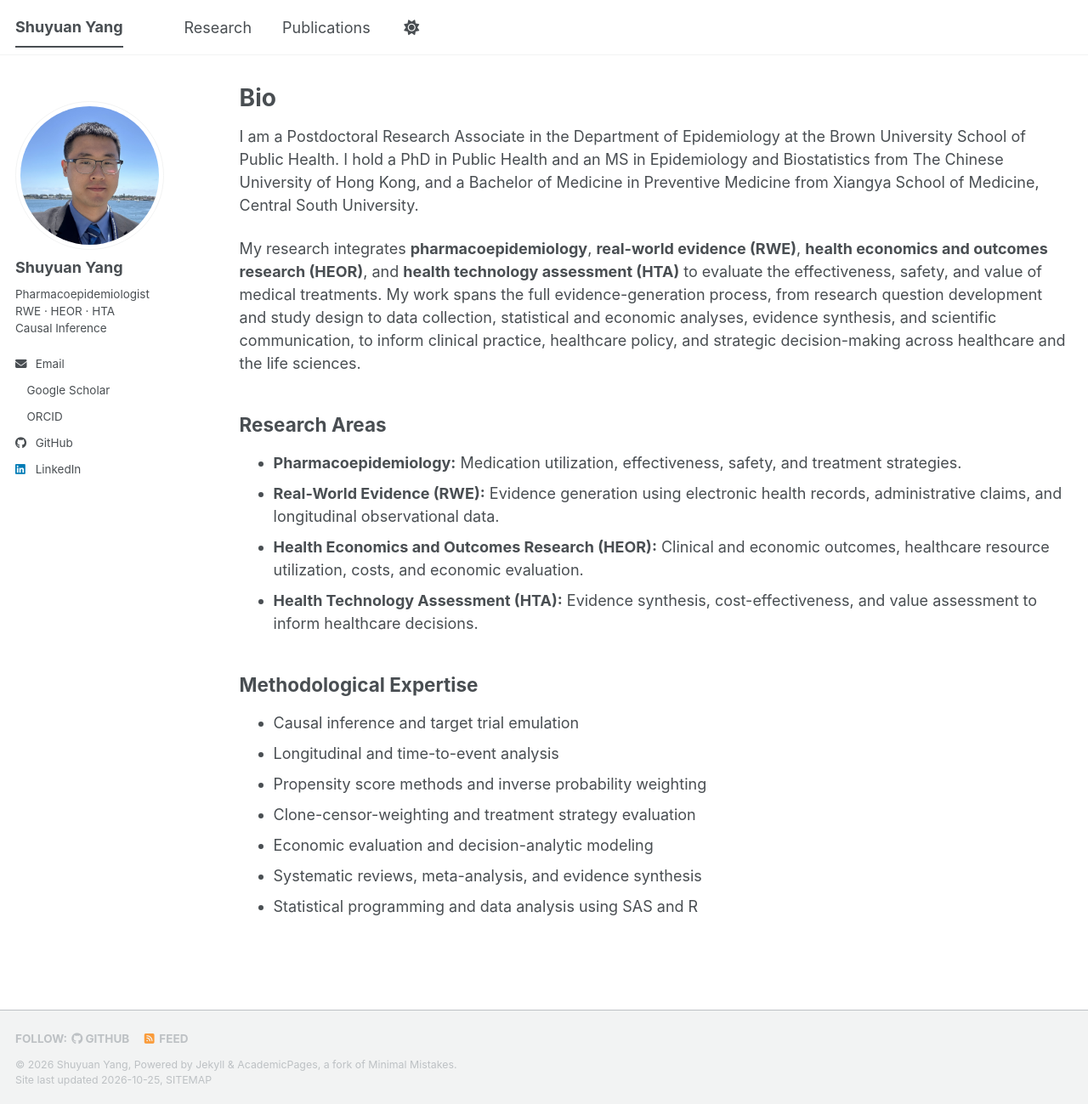
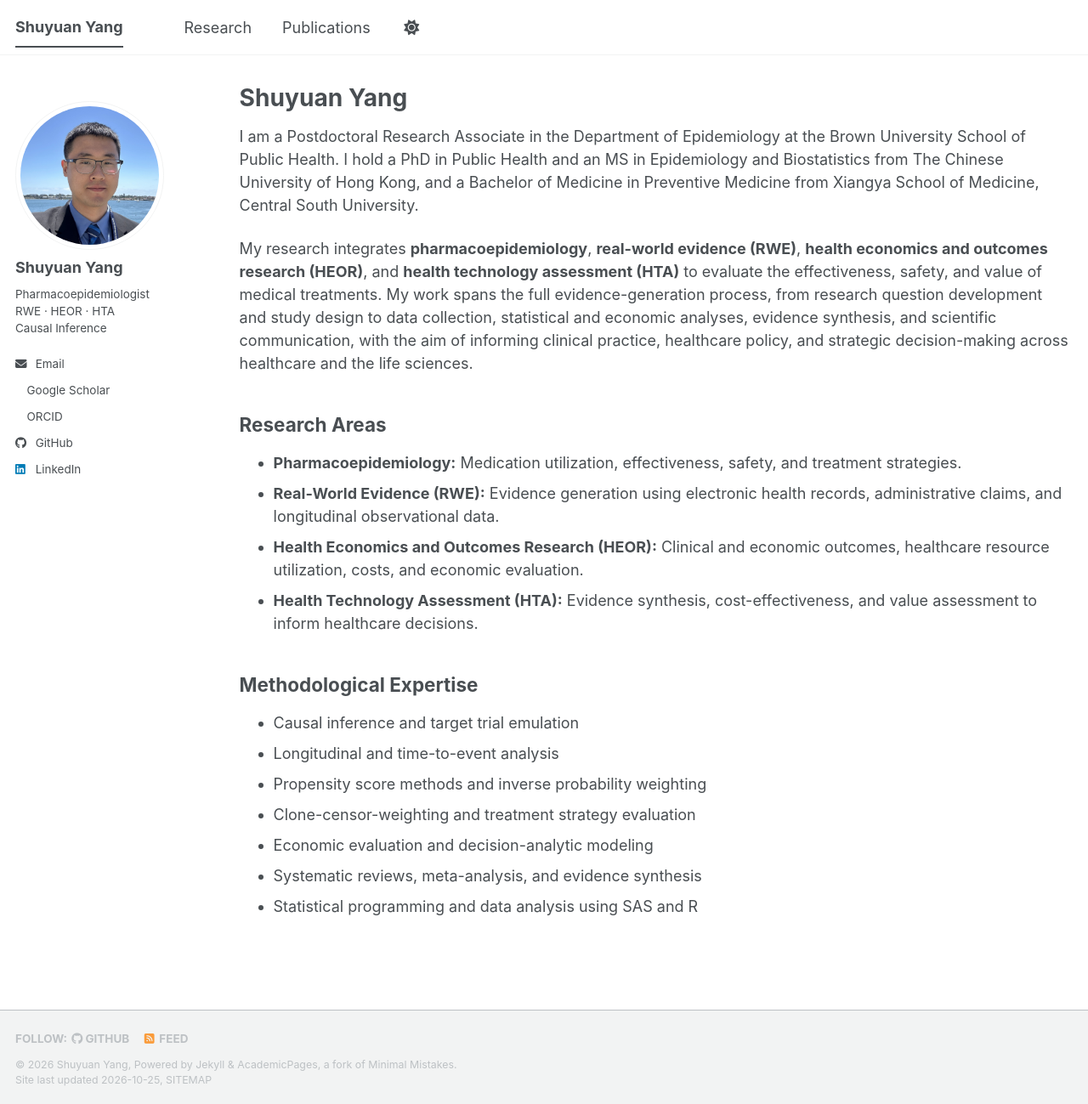
Before and after one commit to yang-shuyuan/yang-shuyuan.github.io, a Jekyll site: the page built from _pages/about.md, in a window 1280 px wide and 1299 px high. Shown: the whole window at 85% size. Built offline with Jekyll 4.4.1, drawn with Linux system fonts in a browser that asks for light colours; a style sheet for code colours, icons or effects is not loaded.

Commit message:
Update about.md

```diff
--- a/_pages/about.md
+++ b/_pages/about.md
@@ -1,6 +1,6 @@
 ---
 layout: archive
-title: "Bio"
+title: "Shuyuan Yang"
 permalink: /
 author_profile: true
 redirect_from:
@@ -11,7 +11,7 @@ redirect_from:
 
 I am a Postdoctoral Research Associate in the Department of Epidemiology at the Brown University School of Public Health. I hold a PhD in Public Health and an MS in Epidemiology and Biostatistics from The Chinese University of Hong Kong, and a Bachelor of Medicine in Preventive Medicine from Xiangya School of Medicine, Central South University.
 
-My research integrates **pharmacoepidemiology**, **real-world evidence (RWE)**, **health economics and outcomes research (HEOR)**, and **health technology assessment (HTA)** to evaluate the effectiveness, safety, and value of medical treatments. My work spans the full evidence-generation process, from research question development and study design to data collection, statistical and economic analyses, evidence synthesis, and scientific communication, to inform clinical practice, healthcare policy, and strategic decision-making across healthcare and the life sciences.
+My research integrates **pharmacoepidemiology**, **real-world evidence (RWE)**, **health economics and outcomes research (HEOR)**, and **health technology assessment (HTA)** to evaluate the effectiveness, safety, and value of medical treatments. My work spans the full evidence-generation process, from research question development and study design to data collection, statistical and economic analyses, evidence synthesis, and scientific communication, with the aim of informing clinical practice, healthcare policy, and strategic decision-making across healthcare and the life sciences.
 
 ## Research Areas
 
```
